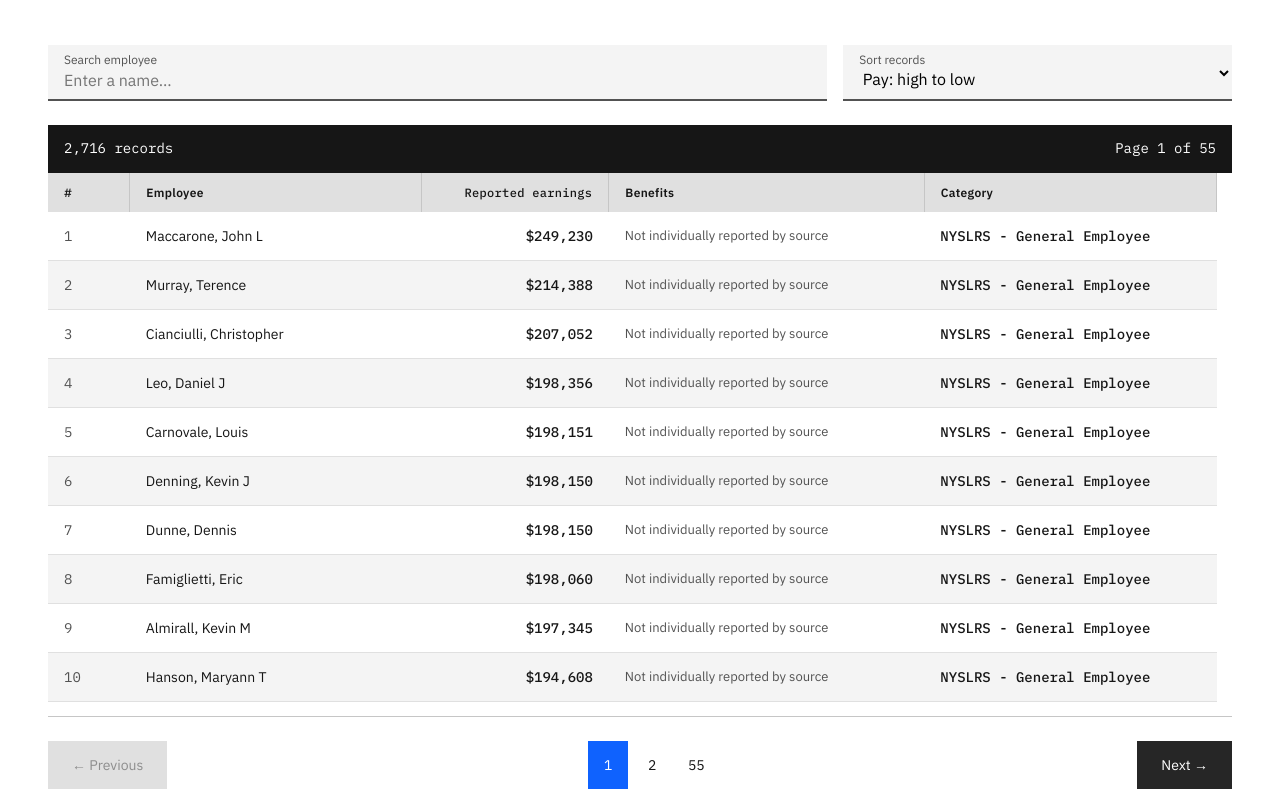
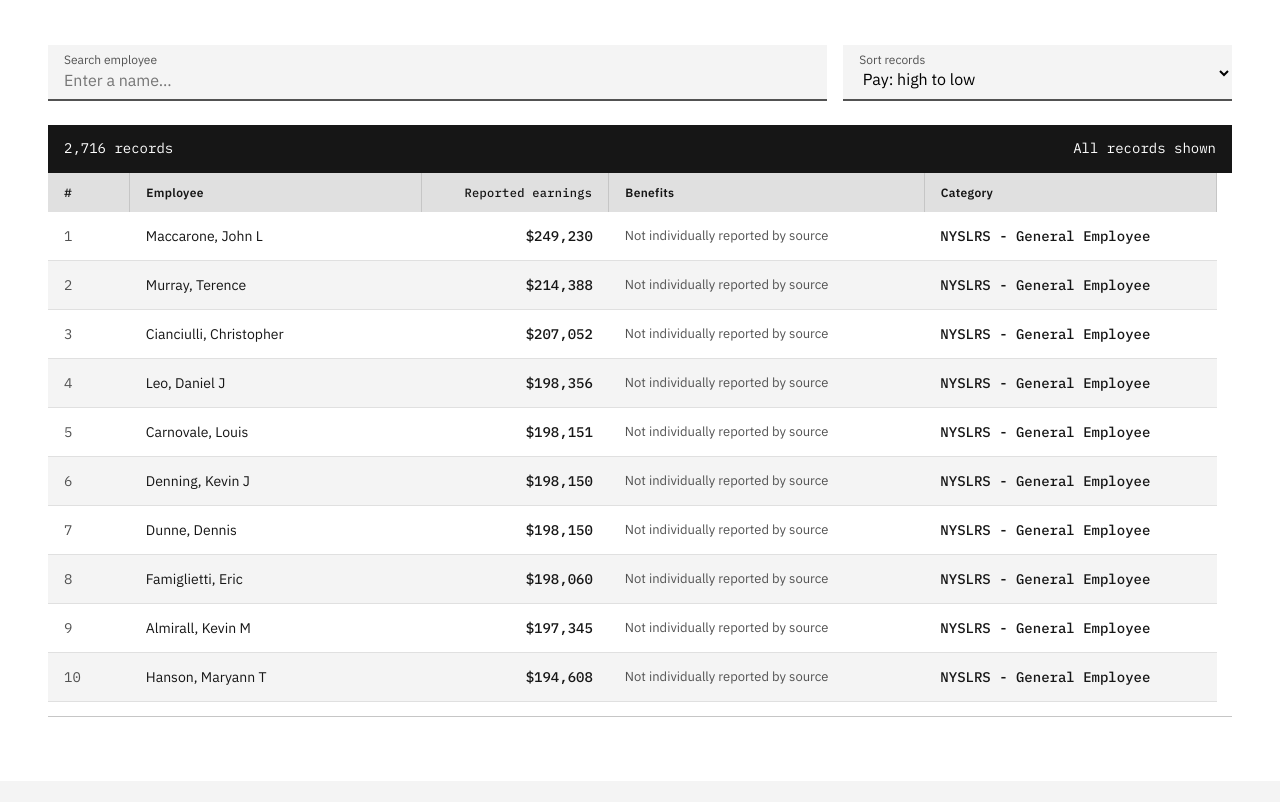
Before and after one commit to raearora-lab/town-hempstead-payroll, a plain HTML site: page index.html in a window 1280 px wide. Shown: the part 940-1742 px from the top of the page. Drawn offline with Linux system fonts and the light colour scheme.

Commit message:
Show complete payroll list on one page

```diff
--- a/app.js
+++ b/app.js
@@ -1,4 +1,4 @@
-const PAGE_SIZE = 50;
+const PAGE_SIZE = Number.MAX_SAFE_INTEGER;
 const money = new Intl.NumberFormat('en-US', { style: 'currency', currency: 'USD', maximumFractionDigits: 0 });
 let records = [];
 let filtered = [];
@@ -20,7 +20,7 @@ function render() {
       <td>${escapeHtml(row.category)}</td>
     </tr>`).join('');
   $('result-count').textContent = `${filtered.length.toLocaleString()} record${filtered.length === 1 ? '' : 's'}`;
-  $('page-status').textContent = `Page ${currentPage} of ${totalPages}`;
+  $('page-status').textContent = 'All records shown';
   $('previous').disabled = currentPage === 1;
   $('next').disabled = currentPage === totalPages;
   renderPages(totalPages);
--- a/table-fix.css
+++ b/table-fix.css
@@ -20,6 +20,7 @@ th:nth-child(3), td:nth-child(3) { width: 16%; text-align: right; font-family: '
 th:nth-child(4), td:nth-child(4) { width: 27%; }
 th:nth-child(5), td:nth-child(5) { width: 25%; text-align: left; }
 .not-reported { color: var(--gray70); font-size: 13px; }
+.pager { display: none; }
 
 @media (max-width: 700px) {
   .table-wrap { overflow-x: visible; }
```
